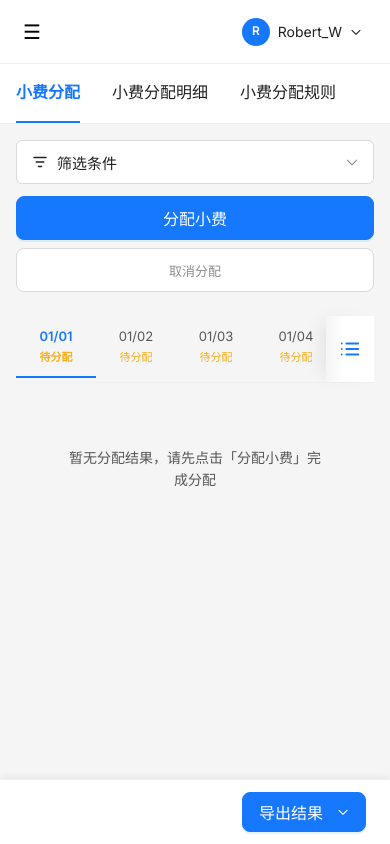
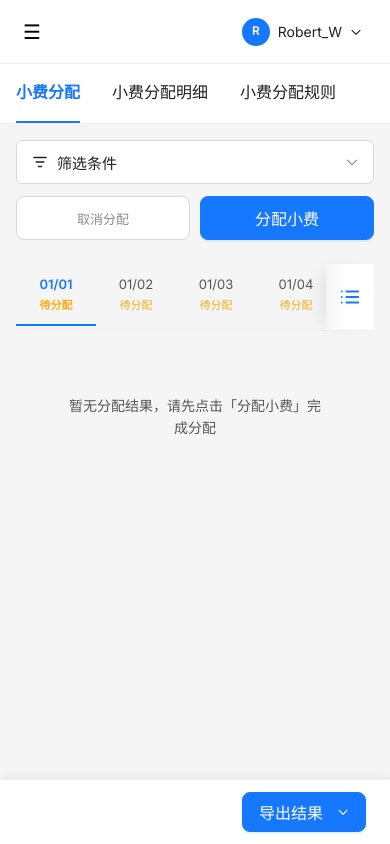
Before and after one commit to cflyindance/TipOut, a plain HTML site: page TipOut/index.html in a window 390 px wide. Drawn offline with Linux system fonts and the light colour scheme.

Commit message:
111111111
11

```diff
--- a/TipOut/common.css
+++ b/TipOut/common.css
@@ -1059,13 +1059,17 @@ select.form-control {
 
   .filter-surface-actions {
     display: flex;
-    flex-direction: column;
-    gap: 8px;
+    flex-direction: row;
+    flex-wrap: nowrap;
+    align-items: stretch;
+    gap: 10px;
     width: 100%;
   }
 
   .filter-surface-actions .btn {
-    width: 100%;
+    flex: 1 1 0;
+    min-width: 0;
+    width: auto;
     box-sizing: border-box;
     min-height: 44px;
   }
--- a/TipOut/index.html
+++ b/TipOut/index.html
@@ -292,8 +292,8 @@
             </div>
           </div>
           <div class="filter-surface-actions">
+            <button type="button" class="btn btn-lg" onclick="doCancelAllocate()" style="color:var(--text-tertiary);font-size:13px" title="用于测试">取消分配</button>
             <button id="allocateBtn" class="btn btn-primary btn-lg" onclick="doAllocateTips()">分配小费</button>
-            <button type="button" class="btn btn-lg" onclick="doCancelAllocate()" style="color:var(--text-tertiary);font-size:13px" title="用于测试">取消分配</button>
           </div>
         </div>
 
```
